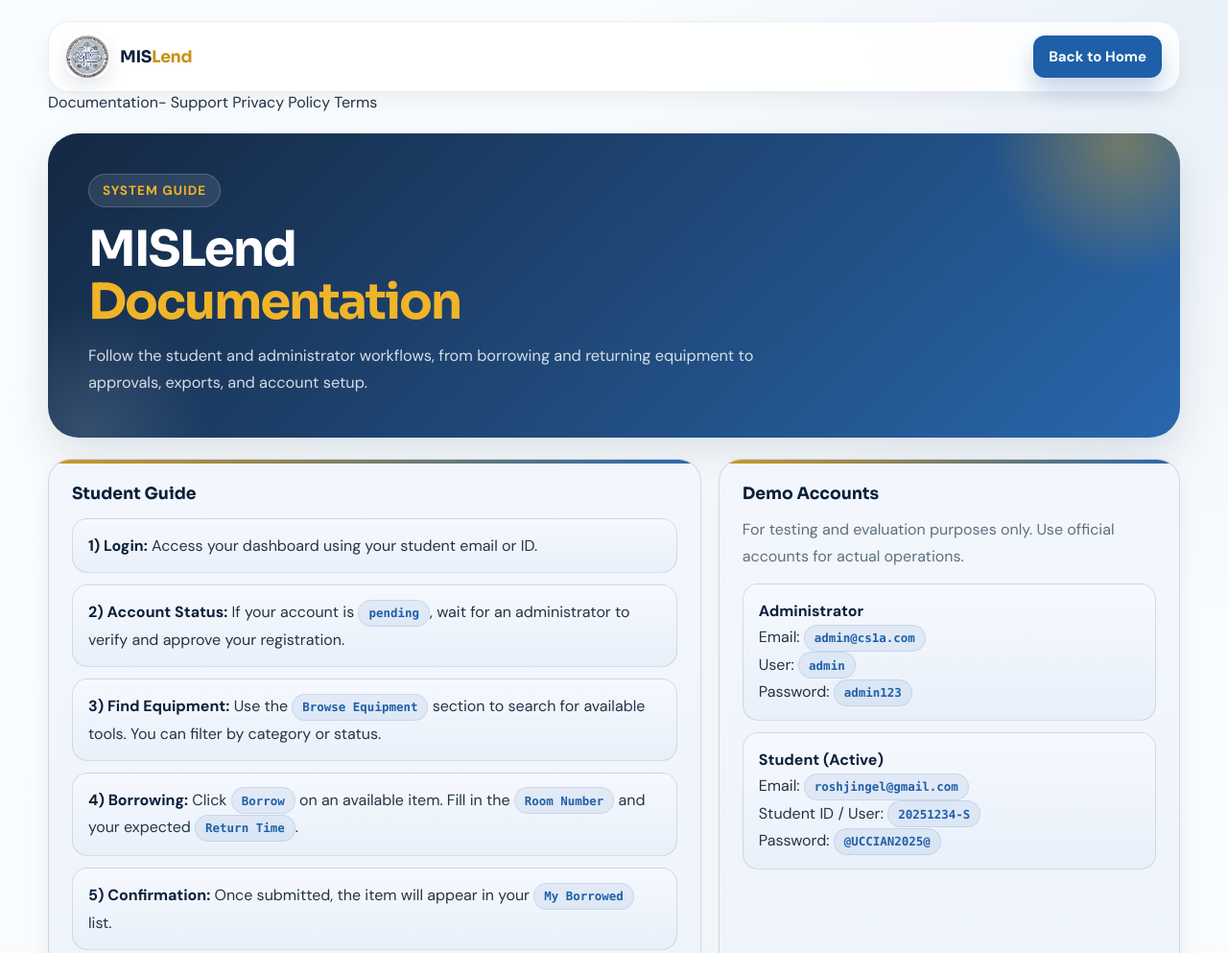
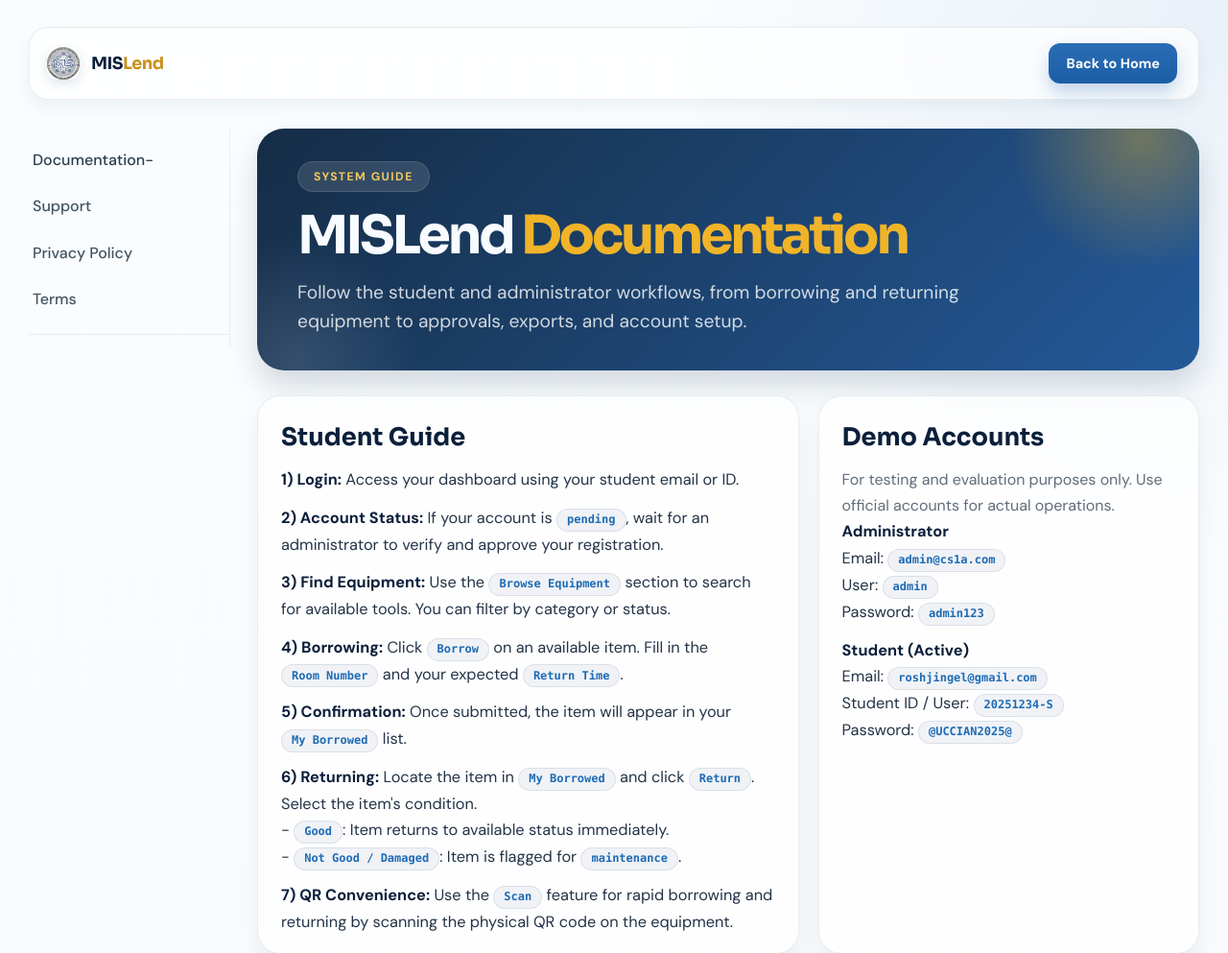
Before and after one commit to CutieJi/bscs1av2, a website: page documentation.html in a window 1280 px wide. Shown: the top 993 px of the page at 96% size. Drawn offline with Linux system fonts and the light colour scheme.

Commit message:
UPDATED UI

```diff
--- a/assets/css/support.css
+++ b/assets/css/support.css
@@ -89,25 +89,21 @@ a {
 }
 
 .info-shell {
-    width: min(1180px, calc(100% - 32px));
+    width: min(1220px, calc(100% - 32px));
     margin: 0 auto;
-    padding: 22px 0 56px;
+    padding: 28px 0 56px;
 }
 
 .info-topbar {
-    position: sticky;
-    top: 16px;
-    z-index: 50;
     display: flex;
     align-items: center;
     justify-content: space-between;
     gap: 16px;
-    padding: 14px 18px;
-    border: 1px solid rgba(11, 31, 58, 0.08);
-    background: rgba(255, 255, 255, 0.88);
-    backdrop-filter: blur(14px);
-    border-radius: 22px;
-    box-shadow: var(--shadow-sm);
+    padding: 16px 22px 16px 18px;
+    border: 1px solid rgba(12, 36, 62, 0.08);
+    background: rgba(255, 255, 255, 0.7);
+    border-radius: 20px;
+    box-shadow: 0 8px 18px rgba(24, 46, 73, 0.06);
 }
 
 .info-brand {
@@ -118,19 +114,20 @@ a {
 }
 
 .info-brand img {
-    width: 44px;
-    height: 44px;
-    border-radius: 14px;
+    width: 34px;
+    height: 34px;
+    border-radius: 10px;
     object-fit: cover;
     background: var(--white);
-    box-shadow: 0 8px 18px rgba(11, 31, 58, 0.1);
+    box-shadow: 0 4px 12px rgba(11, 31, 58, 0.12);
 }
 
 .info-brand strong {
     font-family: 'Sora', 'DM Sans', sans-serif;
-    font-size: 1.08rem;
+    font-size: 1.1rem;
     color: var(--navy);
-    letter-spacing: -0.02em;
+    letter-spacing: -0.03em;
+    font-weight: 700;
 }
 
 .logo-dot {
@@ -150,14 +147,14 @@ a {
     align-items: center;
     justify-content: center;
     gap: 8px;
-    min-height: 44px;
-    padding: 0 16px;
+    min-height: 42px;
+    padding: 0 18px;
     border-radius: 12px;
     border: 1px solid rgba(11, 31, 58, 0.1);
     background: rgba(255, 255, 255, 0.92);
     color: var(--navy);
     font-weight: 700;
-    font-size: 0.94rem;
+    font-size: 0.93rem;
     transition: transform 0.2s ease, border-color 0.2s ease, box-shadow 0.2s ease, background 0.2s ease;
 }
 
@@ -176,23 +173,67 @@ a {
 
 .btn-primary {
     border: none;
-    background: var(--blue);
+    background: linear-gradient(180deg, #2b6db4 0%, #1c5ea5 100%);
     color: var(--white);
-    box-shadow: 0 14px 24px rgba(30, 95, 168, 0.25);
+    box-shadow: 0 10px 18px rgba(30, 95, 168, 0.24);
+    font-size: 0.9rem;
 }
 
 .btn-primary:hover {
-    background: var(--navy);
+    background: linear-gradient(180deg, #245ea3 0%, #1b548f 100%);
+}
+
+.info-layout {
+    display: grid;
+    grid-template-columns: 210px minmax(0, 1fr);
+    gap: 28px;
+    margin-top: 30px;
+    align-items: start;
+}
+
+.info-rail {
+    display: flex;
+    flex-direction: column;
+    gap: 10px;
+    padding: 14px 0 12px;
+    border-right: 1px solid rgba(12, 36, 62, 0.08);
+}
+
+.rail-link {
+    display: block;
+    padding: 8px 0 8px 4px;
+    color: rgba(20, 41, 59, 0.8);
+    font-weight: 500;
+    line-height: 1.4;
+    transition: color 0.2s ease, transform 0.2s ease;
+}
+
+.rail-link:hover {
+    color: var(--navy);
+    transform: translateX(2px);
+}
+
+.rail-link:first-child {
+    color: rgba(20, 41, 59, 0.9);
+}
+
+.rail-divider {
+    height: 1px;
+    background: rgba(12, 36, 62, 0.08);
+    margin-top: 6px;
+}
+
+.info-main {
+    min-width: 0;
 }
 
 .info-hero {
     position: relative;
     overflow: hidden;
-    margin-top: 22px;
-    padding: 42px;
-    border-radius: 32px;
-    background: linear-gradient(135deg, rgba(11, 31, 58, 0.96), rgba(30, 95, 168, 0.95));
-    box-shadow: var(--shadow-md);
+    padding: 34px 42px 36px;
+    border-radius: 28px;
+    background: linear-gradient(135deg, rgba(12, 36, 62, 0.96), rgba(27, 83, 149, 0.96));
+    box-shadow: 0 16px 30px rgba(15, 38, 63, 0.16);
     color: var(--white);
 }
 
@@ -228,25 +269,28 @@ a {
 .info-pill {
     display: inline-flex;
     align-items: center;
-    gap: 8px;
-    margin-bottom: 16px;
-    padding: 8px 14px;
-    border: 1px solid rgba(255, 255, 255, 0.18);
+    justify-content: center;
+    margin-bottom: 20px;
+    padding: 7px 16px;
     border-radius: 999px;
-    background: rgba(255, 255, 255, 0.1);
-    color: var(--gold-light);
-    font-size: 0.84rem;
+    background: rgba(255, 255, 255, 0.12);
+    border: 1px solid rgba(255, 255, 255, 0.12);
+    color: #f3c95d;
+    font-size: 0.76rem;
     font-weight: 700;
     text-transform: uppercase;
-    letter-spacing: 0.08em;
+    letter-spacing: 0.12em;
 }
 
 .info-title {
     font-family: 'Sora', 'DM Sans', sans-serif;
-    font-size: clamp(2rem, 4vw, 3.2rem);
-    line-height: 1.08;
-    letter-spacing: -0.04em;
-    max-width: 11ch;
+    font-size: clamp(2.4rem, 4.3vw, 5.15rem);
+    line-height: 0.95;
+    letter-spacing: -0.06em;
+    margin: 0;
+    max-width: 1000px;
+    font-weight: 800;
+    color: #f8fbff;
 }
 
 .info-title span {
@@ -254,54 +298,46 @@ a {
 }
 
 .info-subtitle {
-    margin-top: 14px;
-    max-width: 64ch;
-    font-size: 1.02rem;
-    line-height: 1.75;
-    color: rgba(255, 255, 255, 0.82);
+    margin-top: 18px;
+    max-width: 760px;
+    font-size: 1.2rem;
+    line-height: 1.55;
+    color: rgba(255, 255, 255, 0.8);
+    font-weight: 400;
 }
 
 .info-grid {
     display: grid;
     grid-template-columns: repeat(12, minmax(0, 1fr));
-    gap: 18px;
-    margin-top: 22px;
+    gap: 20px;
+    margin-top: 26px;
 }
 
 .info-card {
     grid-column: span 6;
     position: relative;
     overflow: hidden;
-    padding: 24px;
-    border-radius: var(--radius-lg);
-    background: linear-gradient(180deg, var(--card-hover) 0%, var(--card) 100%);
-    border: 1px solid rgba(11, 31, 58, 0.14);
-    box-shadow: var(--shadow-sm);
+    padding: 26px 24px 18px;
+    border-radius: 24px;
+    background: rgba(255, 255, 255, 0.72);
+    border: 1px solid rgba(17, 35, 54, 0.08);
+    box-shadow: 0 12px 24px rgba(15, 38, 63, 0.06);
     transition: transform 0.22s ease, box-shadow 0.22s ease, border-color 0.22s ease, background 0.22s ease;
-}
-
-.info-card::before {
-    content: "";
-    position: absolute;
-    top: 0;
-    left: 0;
-    width: 100%;
-    height: 4px;
-    background: linear-gradient(90deg, var(--gold), var(--blue));
-    opacity: 0.95;
 }
 
 .info-card h2 {
     font-family: 'Sora', 'DM Sans', sans-serif;
-    font-size: 1.08rem;
-    line-height: 1.35;
+    font-size: clamp(1.4rem, 2vw, 2.1rem);
+    line-height: 1.3;
     color: var(--navy);
-    margin-bottom: 12px;
+    margin: 0 0 14px;
+    font-weight: 700;
 }
 
 .info-card p {
-    color: var(--text-soft);
-    line-height: 1.75;
+    color: rgba(34, 52, 70, 0.72);
+    line-height: 1.7;
+    font-size: 1rem;
 }
 
 .info-card.card-wide {
@@ -316,41 +352,45 @@ a {
     list-style: none;
     display: grid;
     gap: 12px;
-    margin-top: 14px;
+    padding: 0;
+    margin: 0;
 }
 
 .info-list li {
-    padding: 14px 16px;
-    border-radius: 16px;
-    border: 1px solid rgba(11, 31, 58, 0.12);
-    background: linear-gradient(180deg, #f6f9fe 0%, #e9f0fa 100%);
+    margin: 0;
+    padding: 0;
+    border: none;
+    background: transparent;
     color: var(--text);
     line-height: 1.7;
-    transition: transform 0.2s ease, box-shadow 0.2s ease, border-color 0.2s ease, background 0.2s ease;
+    font-size: 1.02rem;
+    transition: none;
 }
 
 .info-list li:hover {
-    transform: translateY(-3px);
-    border-color: rgba(30, 95, 168, 0.24);
-    background: linear-gradient(180deg, #ffffff 0%, #edf4ff 100%);
-    box-shadow: 0 14px 26px rgba(11, 31, 58, 0.08);
+    transform: none;
+    border-color: transparent;
+    background: transparent;
+    box-shadow: none;
 }
 
 .info-list li strong {
     color: var(--navy);
+    font-weight: 700;
 }
 
 .kbd {
     display: inline-flex;
     align-items: center;
-    min-height: 28px;
+    min-height: 24px;
     padding: 2px 10px;
     border-radius: 999px;
-    border: 1px solid rgba(30, 95, 168, 0.12);
-    background: rgba(30, 95, 168, 0.08);
-    color: var(--blue);
-    font-size: 0.78rem;
+    border: 1px solid rgba(22, 61, 101, 0.1);
+    background: rgba(22, 61, 101, 0.06);
+    color: #1d6bb5;
+    font-size: 0.75rem;
     font-weight: 700;
+    line-height: 1.3;
     font-family: ui-monospace, SFMono-Regular, Menlo, Monaco, Consolas, 'Liberation Mono', monospace;
 }
 
--- a/documentation.html
+++ b/documentation.html
@@ -125,10 +125,9 @@
 
         <div class="info-footer">
             <div>© <span id="year"></span> MISLend • Documentation</div>
-            <div class="info-actions">
-            </div>
-                </main>
-            </div>
+            <div class="info-actions"></div>
+        </div>
+            </main>
         </div>
     </div>
 
```
Also changed, not shown: 1 other file.
